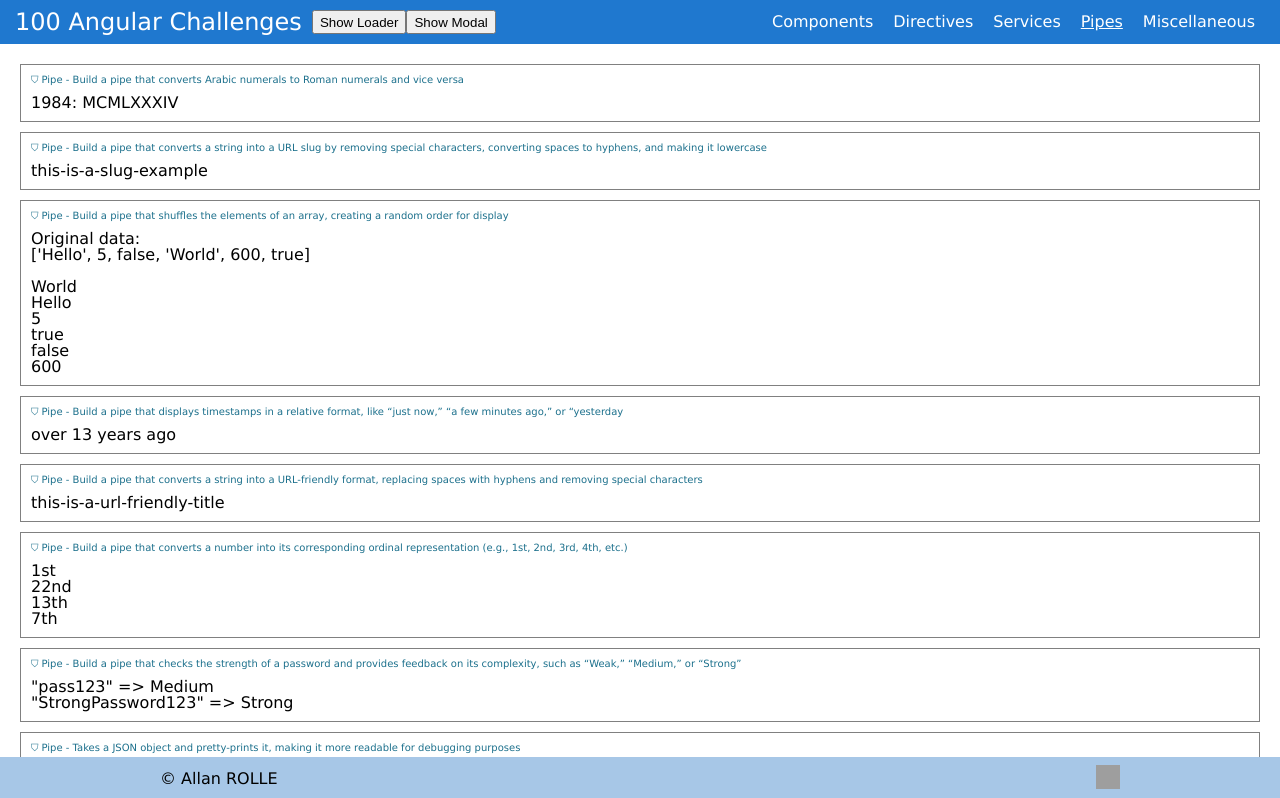
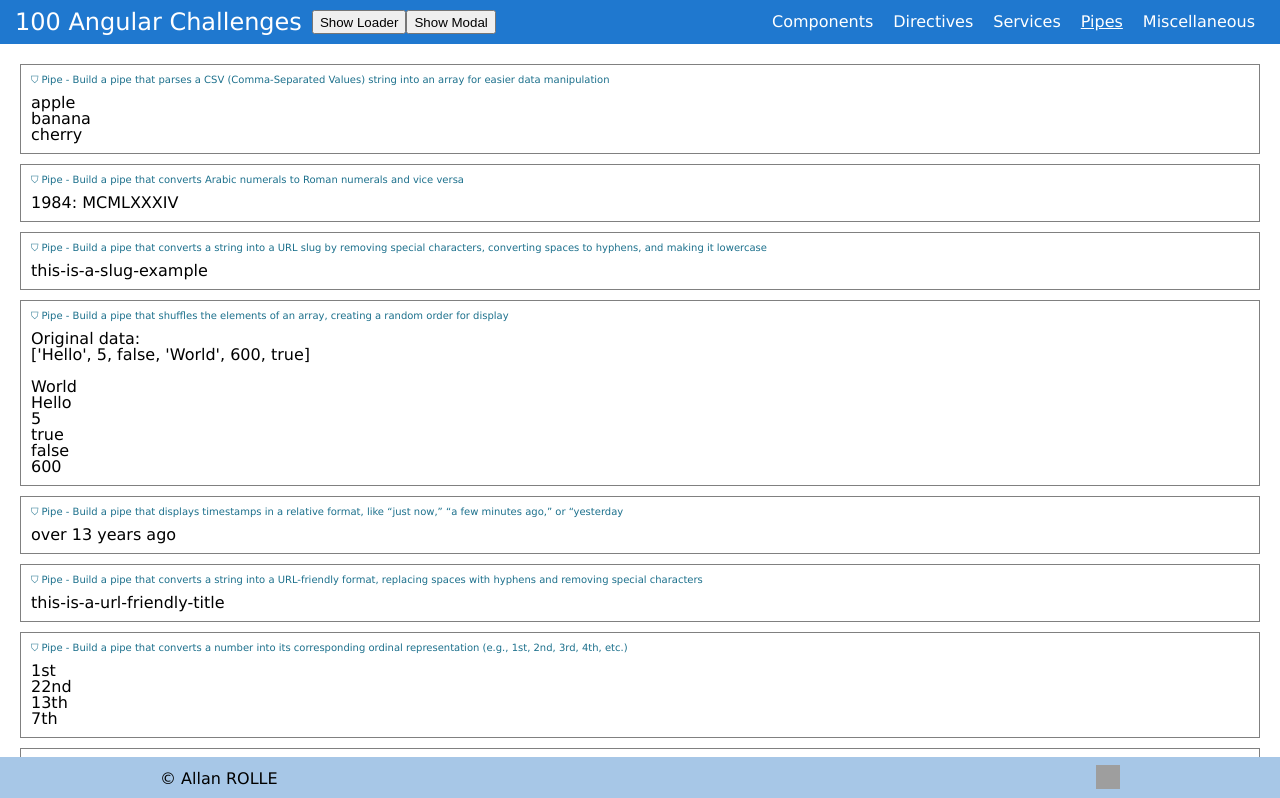
Before and after one commit to Portfolio-Allan-Rolle/100AngularChallenges, an Angular app: page /pipes in a window 1280 px wide. Shown: the top 798 px of the page. Built offline with nearby package versions, Linux system fonts and the light colour scheme; grey boxes are pictures that could not be loaded.

Commit message:
csv to array pipe complete

```diff
--- /dev/null
+++ b/src/app/pipes/csv-to-array.pipe.ts
@@ -0,0 +1,11 @@
+import { Pipe, PipeTransform } from '@angular/core';
+
+@Pipe({ name: 'csvToArray' })
+export class CSVToArrayPipe implements PipeTransform {
+  transform(csvData: string): string[] {
+    if (!csvData) return [];
+
+    // Split the CSV string into an array
+    return csvData.split(',');
+  }
+}
--- a/src/app/routes/pipes-documentation/pipes-documentation.component.html
+++ b/src/app/routes/pipes-documentation/pipes-documentation.component.html
@@ -1,3 +1,13 @@
+<app-container
+  [title]="
+    'Pipe - Build a pipe that parses a CSV (Comma-Separated Values) string into an array for easier data manipulation'
+  "
+>
+  <ul>
+    <li *ngFor="let item of 'apple,banana,cherry' | csvToArray">{{ item }}</li>
+  </ul>
+</app-container>
+
 <app-container
   [title]="
     'Pipe - Build a pipe that converts Arabic numerals to Roman numerals and vice versa'
--- a/src/app/routes/pipes-documentation/pipes-documentation.component.ts
+++ b/src/app/routes/pipes-documentation/pipes-documentation.component.ts
@@ -29,12 +29,14 @@
 import { ArrayShufflePipe } from '../../pipes/array-suffle.pipe';
 import { SlugifyPipe } from '../../pipes/slugify.pipe';
 import { RomanNumeralPipe } from '../../pipes/roman-numeral.pipe';
+import { CSVToArrayPipe } from '../../pipes/csv-to-array.pipe';
 
 
 
 @Component({
   selector: 'app-pipes-documentation',
   imports: [
+    CSVToArrayPipe,
     RomanNumeralPipe,
     SlugifyPipe,
     ArrayShufflePipe,
```
Also changed, not shown: 2 other files (tests, documents, lock files or other folders).
